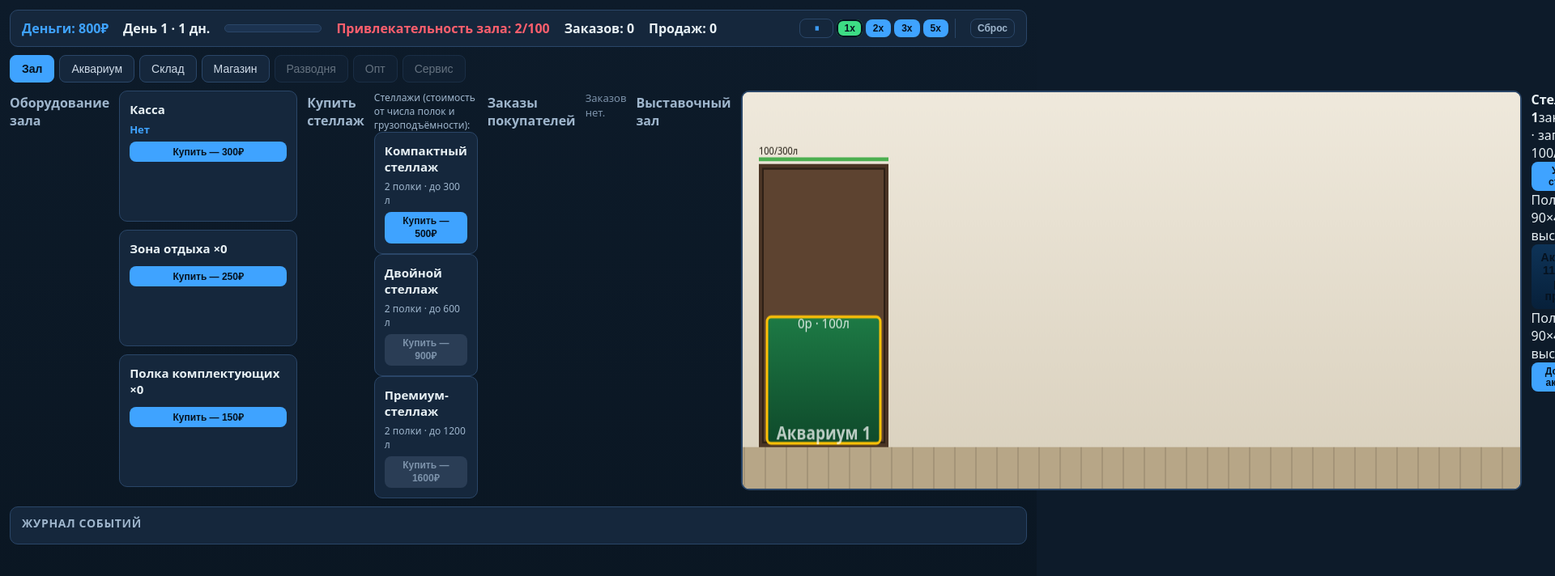
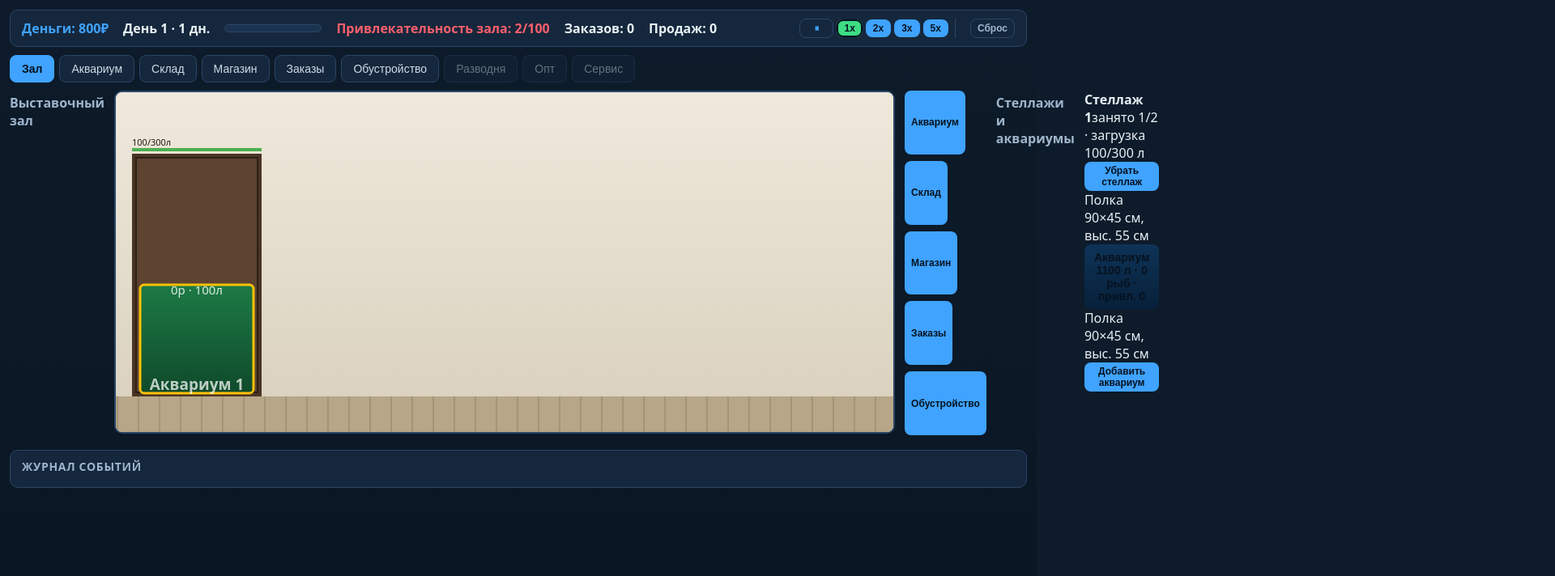
Before and after one commit to DmitryChernous/aquarist_simulator, a website built with Vite: page index.html in a window 1280 px wide. Shown: the top 712 px of the page at 81% size, 1920 px wide, since content can reach past the window. Built offline with nearby package versions, Linux system fonts and the light colour scheme.

Commit message:
Интерфейс по функциональным доменам: 6 вкладок, экраны Заказы и Обустройство

```diff
--- a/package.json
+++ b/package.json
@@ -1,7 +1,7 @@
 {
   "name": "aquarist_simulator",
   "private": true,
-  "version": "0.5.0",
+  "version": "0.5.1",
   "type": "module",
   "scripts": {
     "dev": "vite",
--- a/src/style.css
+++ b/src/style.css
@@ -172,6 +172,25 @@ body {
   display: block;
   cursor: pointer;
   margin-bottom: 10px;
+}
+
+.hall-nav {
+  display: flex;
+  flex-wrap: wrap;
+  gap: 8px;
+  margin-bottom: 8px;
+}
+
+.hall-nav-btn {
+  background: var(--panel);
+  border: 1px solid var(--border);
+}
+
+.hall-empty {
+  display: flex;
+  flex-direction: column;
+  gap: 8px;
+  align-items: flex-start;
 }
 
 .tank-status {
--- a/src/ui/panels.ts
+++ b/src/ui/panels.ts
@@ -35,7 +35,7 @@ export interface UIActions {
   onReset(): void
 }
 
-type TabName = 'zal' | 'aquarium' | 'storage' | 'store'
+type TabName = 'zal' | 'aquarium' | 'storage' | 'store' | 'orders' | 'furni'
 type WaterKey = 'temperature' | 'ph' | 'gh'
 
 function el<K extends keyof HTMLElementTagNameMap>(
@@ -146,6 +146,7 @@ export function buildApp(actions: UIActions) {
   const shopEquipment = app.querySelector<HTMLDivElement>('.shop-equipment')!
   const shelfStore = app.querySelector<HTMLDivElement>('.shelf-store')!
   const hallList = app.querySelector<HTMLDivElement>('.hall-list')!
+  const hallNav = app.querySelector<HTMLDivElement>('.hall-nav')!
   const ordersPanel = app.querySelector<HTMLDivElement>('.orders-panel')!
 
   const storageSelect = app.querySelector<HTMLSelectElement>('#storageSelect')!
@@ -206,6 +207,7 @@ export function buildApp(actions: UIActions) {
     if (state.epoch !== epoch) {
       epoch = state.epoch
       renderZal(state)
+      renderFurn(state)
       renderOrders(state)
       renderAquarium(state)
       renderStorage(state)
@@ -215,45 +217,34 @@ export function buildApp(actions: UIActions) {
   }
 
   function renderZal(state: GameState): void {
-    const shop = state.shop
-    shopEquipment.innerHTML = ''
-    const PRICES = { cashRegister: 300, restArea: 250, componentRack: 150 }
-    const items: { key: 'cashRegister' | 'restArea' | 'componentRack'; label: string; state: string }[] = [
-      { key: 'cashRegister', label: 'Касса', state: shop.cashRegister ? 'Установлена' : 'Нет' },
-      { key: 'restArea', label: `Зона отдыха ×${shop.restAreas}`, state: '' },
-      { key: 'componentRack', label: `Полка комплектующих ×${shop.componentRacks}`, state: '' },
+    hallNav.innerHTML = ''
+    const targets: [TabName, string, string][] = [
+      ['aquarium', 'Аквариум', 'редактор среды'],
+      ['storage', 'Склад', 'инвентарь'],
+      ['store', 'Магазин', 'закупка рыб'],
+      ['orders', 'Заказы', 'клиенты'],
+      ['furni', 'Обустройство', 'мебель и стеллажи'],
     ]
-    for (const item of items) {
-      const card = el('div', 'shop-card')
-      card.append(el('strong', 'shop-name', item.label), el('div', 'shop-state', item.state))
-      if (!(item.key === 'cashRegister' && shop.cashRegister)) {
-        const btn = el('button', 'btn small', `Купить — ${PRICES[item.key]}₽`)
-        btn.disabled = state.money < PRICES[item.key]
-        btn.addEventListener('click', () => actions.onBuyShopItem(item.key))
-        card.append(btn)
-      }
-      shopEquipment.append(card)
-    }
-
-    shelfStore.innerHTML = ''
-    shelfStore.append(el('div', 'comp-hint', 'Стеллажи (стоимость от числа полок и грузоподъёмности):'))
-    for (const specId of Object.keys(SHELVES)) {
-      const spec = SHELVES[specId as keyof typeof SHELVES]
-      const card = el('div', 'shop-card')
-      card.append(
-        el('strong', 'shop-name', spec.name),
-        el('div', 'shop-desc', `${spec.slabs.length} полки · до ${spec.loadCapacityL} л`),
-      )
-      const btn = el('button', 'btn small', `Купить — ${spec.price}₽`)
-      btn.disabled = state.money < spec.price
-      btn.addEventListener('click', () => actions.onAddShelf(specId))
-      card.append(btn)
-      shelfStore.append(card)
+    for (const [tab, label, hint] of targets) {
+      const b = el('button', 'btn small hall-nav-btn', label)
+      b.title = hint
+      b.addEventListener('click', () => switchTab(app, tab))
+      hallNav.append(b)
     }
 
     hallList.innerHTML = ''
-    if (state.shelves.length === 0) hallList.append(el('div', 'empty', 'Зал пуст. Купите стеллаж выше.'))
+    if (state.shelves.length === 0) {
+      const empty = el('div', 'empty hall-empty')
+      const go = el('button', 'btn small', 'Купить стеллаж в «Обустройстве»')
+      go.addEventListener('click', () => switchTab(app, 'furni'))
+      empty.append(el('span', '', 'Зал пуст. Купите стеллаж, затем добавьте аквариум на полку.'), go)
+      hallList.append(empty)
+    }
     for (const shelf of state.shelves) {
+      if (shelf.aquariums.length === 0) {
+        const empty = el('div', 'comp-hint', `«${shelf.name}» пуст. Добавьте аквариум на полку ниже или во «Обустройстве».`)
+        hallList.append(empty)
+      }
       const card = el('div', 'shelf-card')
       const head = el('div', 'shelf-head')
       head.append(
@@ -292,6 +283,44 @@ export function buildApp(actions: UIActions) {
       }
       card.append(body)
       hallList.append(card)
+    }
+  }
+
+  function renderFurn(state: GameState): void {
+    const shop = state.shop
+    shopEquipment.innerHTML = ''
+    const PRICES = { cashRegister: 300, restArea: 250, componentRack: 150 }
+    const items: { key: 'cashRegister' | 'restArea' | 'componentRack'; label: string; state: string }[] = [
+      { key: 'cashRegister', label: 'Касса', state: shop.cashRegister ? 'Установлена' : 'Нет' },
+      { key: 'restArea', label: `Зона отдыха ×${shop.restAreas}`, state: '' },
+      { key: 'componentRack', label: `Полка комплектующих ×${shop.componentRacks}`, state: '' },
+    ]
+    for (const item of items) {
+      const card = el('div', 'shop-card')
+      card.append(el('strong', 'shop-name', item.label), el('div', 'shop-state', item.state))
+      if (!(item.key === 'cashRegister' && shop.cashRegister)) {
+        const btn = el('button', 'btn small', `Купить — ${PRICES[item.key]}₽`)
+        btn.disabled = state.money < PRICES[item.key]
+        btn.addEventListener('click', () => actions.onBuyShopItem(item.key))
+        card.append(btn)
+      }
+      shopEquipment.append(card)
+    }
+
+    shelfStore.innerHTML = ''
+    shelfStore.append(el('div', 'comp-hint', 'Стеллажи (стоимость от числа полок и грузоподъёмности):'))
+    for (const specId of Object.keys(SHELVES)) {
+      const spec = SHELVES[specId as keyof typeof SHELVES]
+      const card = el('div', 'shop-card')
+      card.append(
+        el('strong', 'shop-name', spec.name),
+        el('div', 'shop-desc', `${spec.slabs.length} полки · до ${spec.loadCapacityL} л`),
+      )
+      const btn = el('button', 'btn small', `Купить — ${spec.price}₽`)
+      btn.disabled = state.money < spec.price
+      btn.addEventListener('click', () => actions.onAddShelf(specId))
+      card.append(btn)
+      shelfStore.append(card)
     }
   }
 
@@ -635,6 +664,8 @@ function buildLayout(): HTMLElement {
     tabButton('aquarium', 'Аквариум', false),
     tabButton('storage', 'Склад', false),
     tabButton('store', 'Магазин', false),
+    tabButton('orders', 'Заказы', false),
+    tabButton('furni', 'Обустройство', false),
     el('button', 'tab-btn disabled', 'Разводня'),
     el('button', 'tab-btn disabled', 'Опт'),
     el('button', 'tab-btn disabled', 'Сервис'),
@@ -645,15 +676,27 @@ function buildLayout(): HTMLElement {
   const zalTab = el('section', 'tab active')
   zalTab.id = 'tab-zal'
   zalTab.append(
-    el('h2', 'sec-title', 'Оборудование зала'),
+    el('h2', 'sec-title', 'Выставочный зал'),
+    buildHallCanvas(),
+    el('div', 'hall-nav'),
+    el('h2', 'sec-title', 'Стеллажи и аквариумы'),
+    el('div', 'hall-list'),
+  )
+
+  const ordersTab = el('section', 'tab')
+  ordersTab.id = 'tab-orders'
+  ordersTab.append(
+    el('h2', 'sec-title', 'Заказы покупателей'),
+    el('div', 'orders-panel'),
+  )
+
+  const furnTab = el('section', 'tab')
+  furnTab.id = 'tab-furn'
+  furnTab.append(
+    el('h2', 'sec-title', 'Обустройство магазина'),
     el('div', 'shop-equipment'),
     el('h2', 'sec-title', 'Купить стеллаж'),
     el('div', 'shelf-store'),
-    el('h2', 'sec-title', 'Заказы покупателей'),
-    el('div', 'orders-panel'),
-    el('h2', 'sec-title', 'Выставочный зал'),
-    buildHallCanvas(),
-    el('div', 'hall-list'),
   )
 
   const aquariumTab = el('section', 'tab')
@@ -714,7 +757,7 @@ function buildLayout(): HTMLElement {
   storeBar.append(storeDest)
   storeTab.append(storeBar, el('div', 'store-grid'))
 
-  main.append(zalTab, aquariumTab, storageTab, storeTab)
+  main.append(zalTab, aquariumTab, storageTab, storeTab, ordersTab, furnTab)
 
   const footer = el('footer', 'log-panel')
   footer.append(el('h3', '', 'Журнал событий'))
```
Also changed, not shown: PLAN.md (+4 -0 lines).
